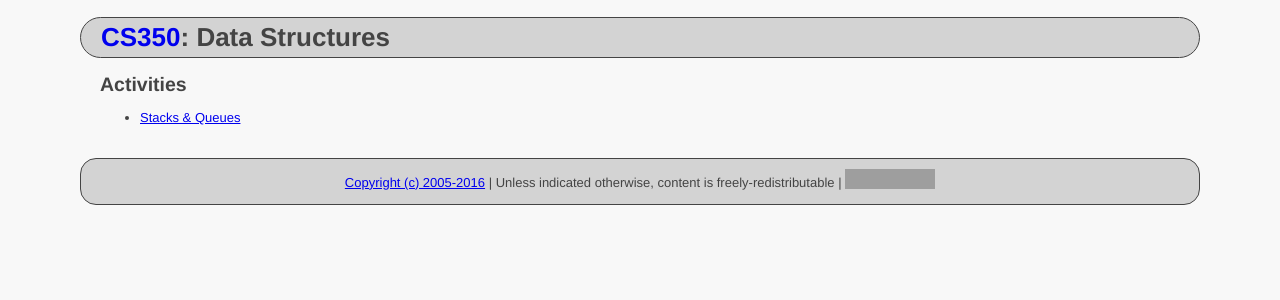
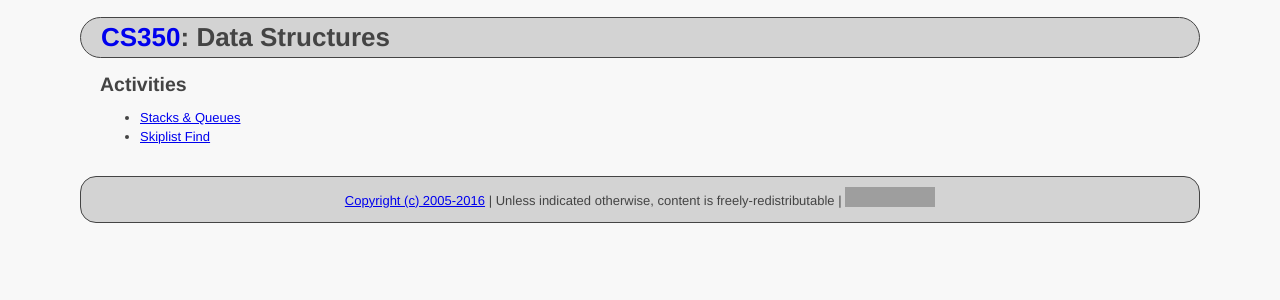
Before and after one commit to ycpcs/cs350-fall2016, a Jekyll site: the page built from activities.md, in a window 1280 px wide. Shown: the top 300 px of the page. Built offline with Jekyll 4.4.1, drawn with Linux system fonts in a browser that asks for light colours; grey boxes are pictures that could not be loaded.

Commit message:
added Skiplist Find activity to activity list

```diff
--- a/activities.md
+++ b/activities.md
@@ -8,8 +8,8 @@ title: Data Structures
 ## Activities
 
   * [Stacks & Queues](./activities/Stacks & Queues.pdf)
+  * [Skiplist Find](./activities/Skiplist Find.pdf)
 
-  <!-- * [Skiplist Find](./activities/Skiplist Find.pdf) -->
   <!-- * [Skiplist Insert](./activities/Skiplist Insert.pdf) -->
   <!-- * [AVL Trees](./activities/AVL Trees.pdf) -->
   <!-- * [Red-Black Trees Insert](activities/Red-Black Trees Insert.pdf) -->
```
